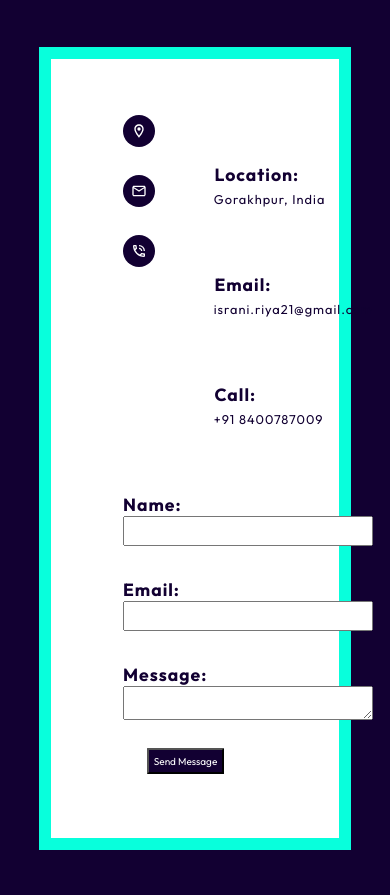
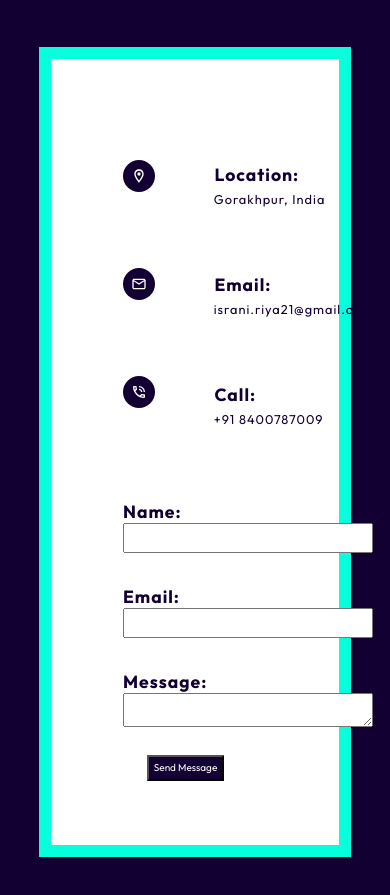
Before and after one commit to israni21/My-Portfolio, a React (Create React App) app: page / in a window 390 px wide. Shown: the part 7648-8543 px from the top of the page. Built offline with nearby package versions, Linux system fonts and the light colour scheme.

Commit message:
Update HeroImageStyles4.css

```diff
--- a/src/components/HeroImageStyles4.css
+++ b/src/components/HeroImageStyles4.css
@@ -232,21 +232,21 @@
     }
 
     .footer4 .footer-container4 .contact .container4 .left .icons #social-icons1{
-        margin-top: 1rem;
+        margin-top: 3.8rem;
         padding: 0.5rem;
         width: 2rem;
         height: 2rem;
     }
 
     .footer4 .footer-container4 .contact .container4 .left .icons #social-icons2{
-        margin-top: 1.5rem;
+        margin-top: 4.5rem;
         padding: 0.5rem;
         width: 2rem;
         height: 2rem;
     }
 
     .footer4 .footer-container4 .contact .container4 .left .icons #social-icons3{
-        margin-top: 1.5rem;
+        margin-top: 4.5rem;
         padding: 0.5rem;
         width: 2rem;
         height: 2rem;
```
